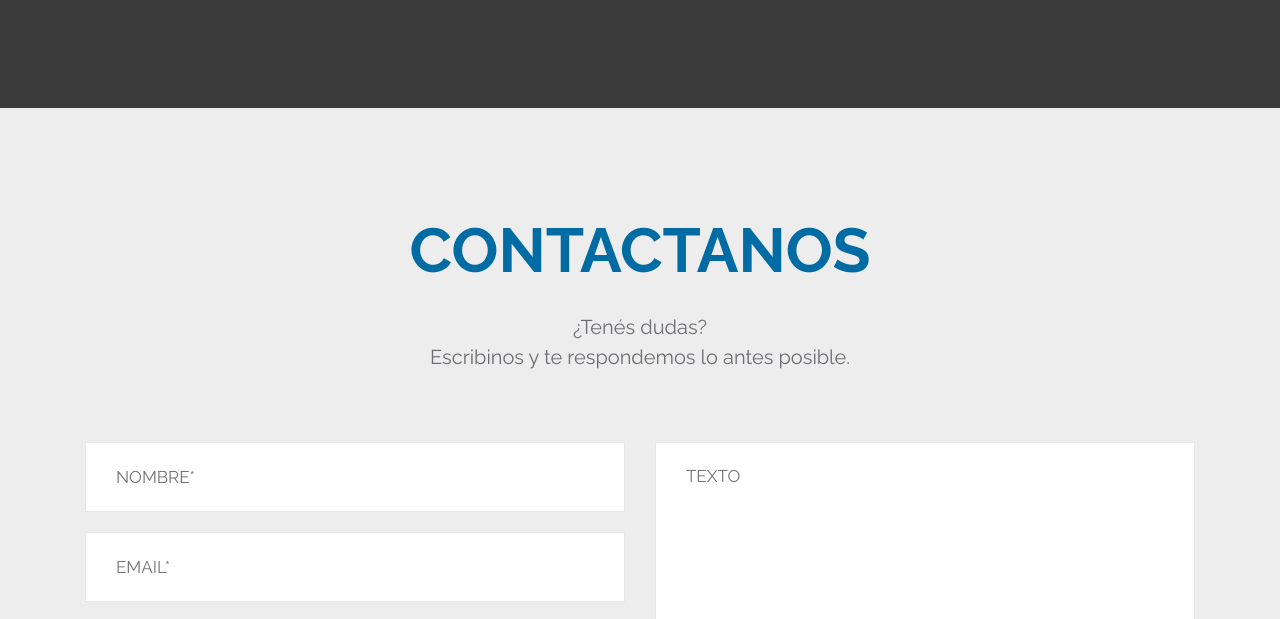
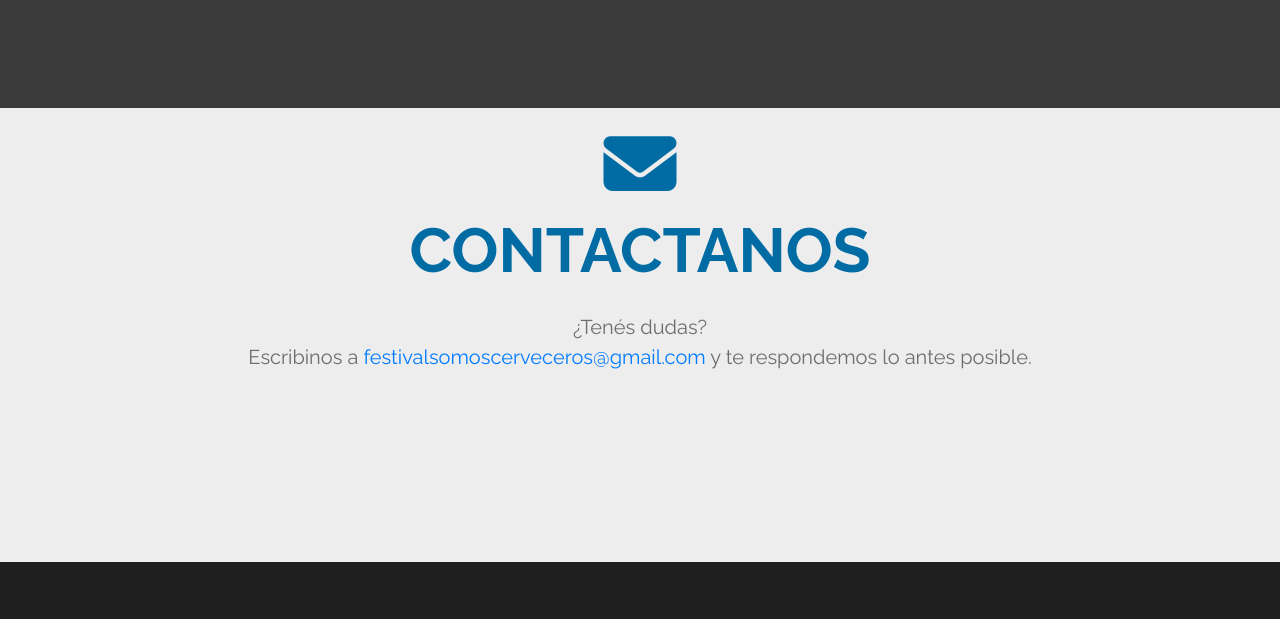
Before and after one commit to cesardmoro/sc-festival, a plain HTML site: page index.html in a window 1280 px wide. Shown: the part 4522-5141 px from the top of the page. Drawn offline with Linux system fonts and the light colour scheme; some packages are replaced by stand-ins of ours.

Commit message:
contacto

```diff
--- a/css/style.css
+++ b/css/style.css
@@ -3587,3 +3587,12 @@ h3 {
 strong {
     font-weight: bold;
 }
+.mail-contacto {
+    text-align: center;
+    font-size: 73px;
+    padding: 20px;
+}
+
+.mail-contacto .fa {
+    color: #006ca3;
+}
--- a/index.html
+++ b/index.html
@@ -662,7 +662,7 @@
                         <div class="row">
                             <div class="col-lg-12 col-md-12 col-sm-12">
                                  <div class="venue-info">
-                                    </iframe>
+
                                     <a href="https://goo.gl/maps/zrXN5zdkxb7AkYEP6" target="_blank"><i class="fa fa-map-marker"></i></a>
                                     <h2>Hostería Atahualpa Yupanqui</h2>
                                     <p>Realiza el <a href="https://my.matterport.com/show/?m=HfNSDLhm2T4&gt=0&ts=7&help=2&lang=es&gt=0&ts=7&help=2&lang=es" target="_blank">tour virtual</a> de la hosteria donde se realizaran la mayoria de los eventos del festival</p>
@@ -701,12 +701,20 @@
         <section>
             <div class="block">
                 <div class="container">
-                    <div class="fixed-bg bg8"></div>
+                    <div class="fixed-bg bg8">
+                    <div class="mail-contacto">
+                        <a  href="mailto:festivalsomoscerveceros@gmail.com" target="_blank"><i class="fa fa-envelope"></i></a>
+                    </div>
+                    </div>
+                    </div>
+
                     <div class="title3">
+
+
                         <h2><strong>Contactanos</strong></h2>
-                        <p>¿Tenés dudas?<br />Escribinos y te respondemos lo antes posible.</p>
+                        <p>¿Tenés dudas?<br />Escribinos a <a href="mailto:festivalsomoscerveceros@gmail.com">festivalsomoscerveceros@gmail.com</a> y te respondemos lo antes posible.</p>
                     </div>
-                    <!--title end-->
+                    <!--title end
                     <div class="get-in-touch">
                         <p class="success alert alert-success" id="success" style="display:none;"></p>
                         <p class="error alert alert-danger" id="error" style="display:none;"></p>
@@ -727,7 +735,7 @@
                             </div>
                         </form>
                     </div>
-                    <!--get-in-touch end-->
+                    get-in-touch end-->
                 </div>
             </div>
         </section>
```
Also changed, not shown: 1 other file.
